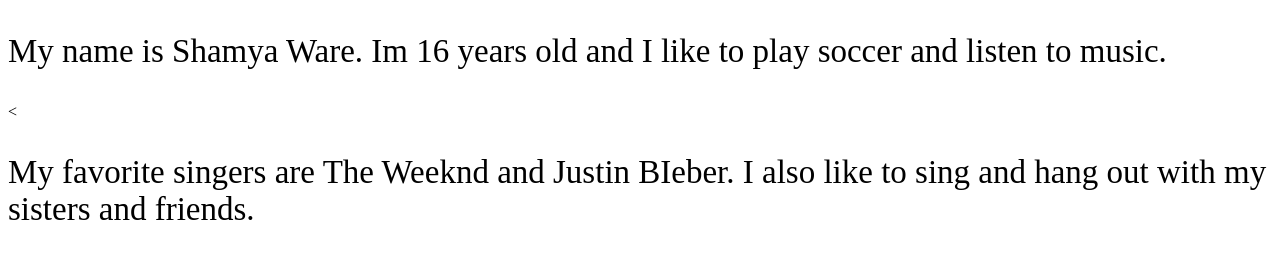
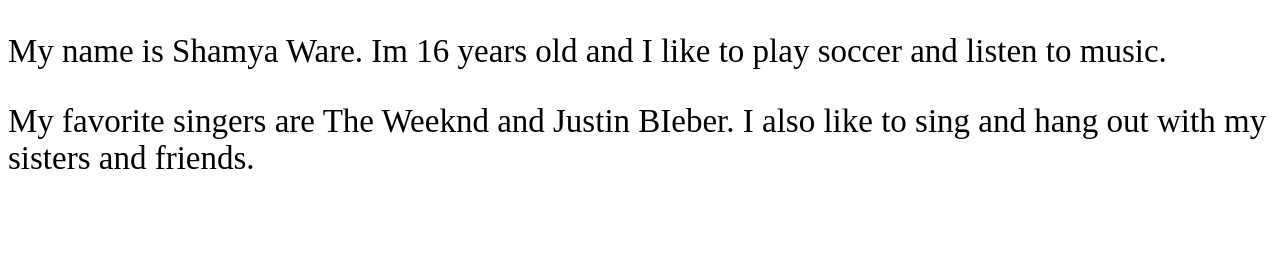
Before and after one commit to shamya0326/portfolio, a plain HTML site: page about me.html in a window 1280 px wide. Drawn offline with Linux system fonts and the light colour scheme.

Commit message:
Update about me.html

```diff
--- a/about me.html
+++ b/about me.html
@@ -5,5 +5,5 @@
 <body>
   <p style="FONT-SIZE:33px;"> My name is Shamya Ware. Im 16 years old and I like to play soccer and listen to music. </p>
 
-<<p style="FONT-SIZE:33px;"> My favorite singers are The Weeknd and Justin BIeber. I also like to sing and hang out with my sisters and friends.</p>
+<p style="FONT-SIZE:33px;"> My favorite singers are The Weeknd and Justin BIeber. I also like to sing and hang out with my sisters and friends.</p>
 </html>
```
